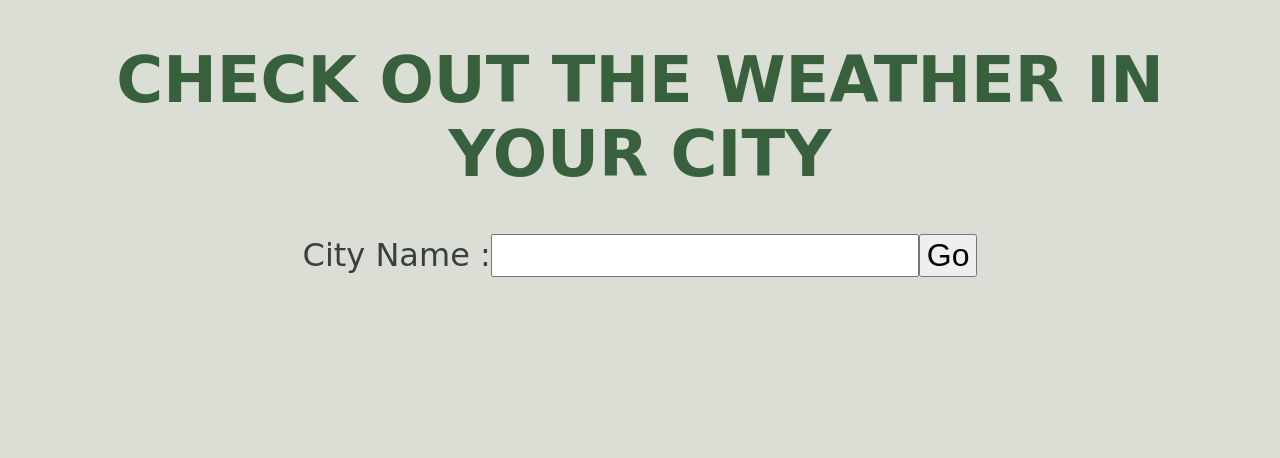
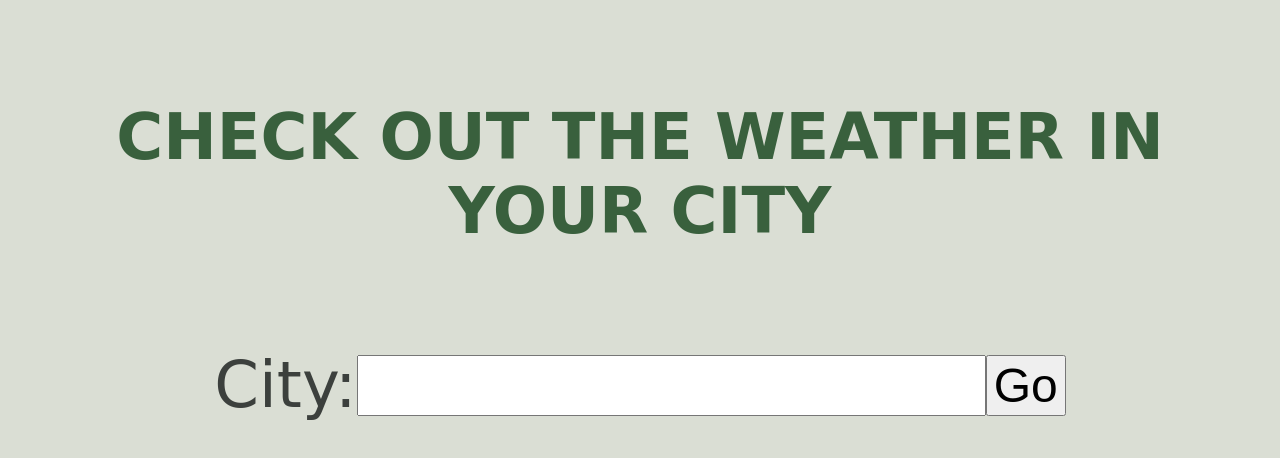
Before and after one commit to SYEDAHAMED29/WeatherApp, a website: page index.html in a window 1280 px wide. Drawn offline with Linux system fonts and the light colour scheme.

Commit message:
Second version

```diff
--- a/app.js
+++ b/app.js
@@ -48,6 +48,6 @@ app.post("/", function(req, res) {
 });
 
 
-app.listen(3000, function() {
+app.listen(process.env.PORT || 3000, function() {
   console.log("Port started at 3000");
 });
--- a/index.html
+++ b/index.html
@@ -12,17 +12,19 @@
         font-size: 4rem;
         color: #39603D;
         text-align: center;
+        margin: 100px 0;
       }
       form{
-        font-size: 2rem;
+        font-size: 4rem;
         color: #3C403D;
         display: flex;
         align-items: center;
         justify-content: center;
+        margin-top: 100px;
       }
 
       button, #cityInput{
-        font-size: 2rem;
+        font-size: 3rem;
       }
     </style>
   </head>
@@ -31,10 +33,10 @@
     <h1>CHECK OUT THE WEATHER IN YOUR CITY</h1>
     <form class="" action="/" method="post">
 
-      <label for="cityInput">City Name :</label>
+      <label for="cityInput">City:</label><br>
       <input id="cityInput" name="cityName" value="">
       <button type="submit" >Go</button>
     </form>
- <script src="config.js" charset="utf-8"></script>
+
   </body>
 </html>
```
